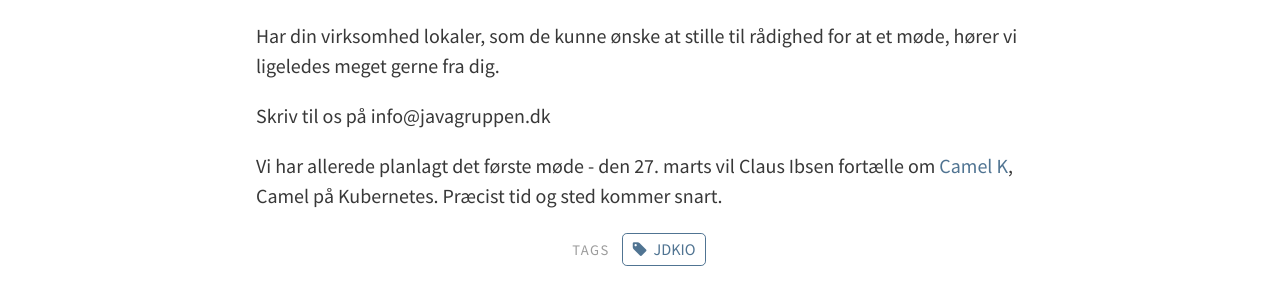
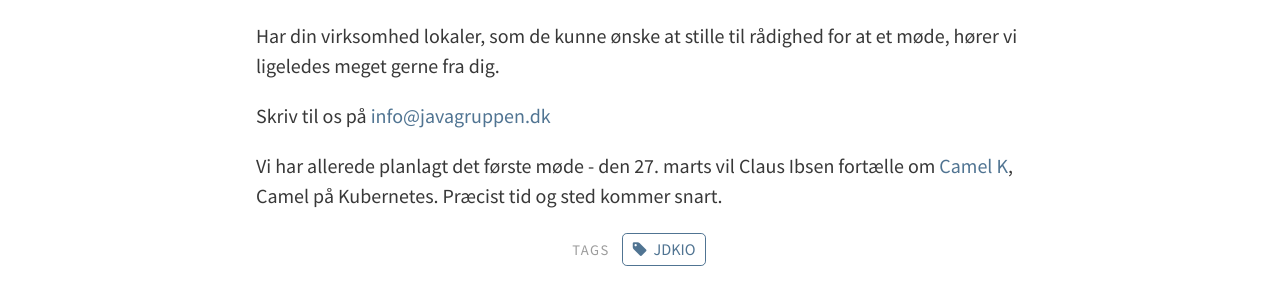
Before and after one commit to javagruppen/site, a Jekyll site: the page built from _posts/2019/2019-03-09-jdkio-udmelding.md, in a window 1280 px wide. Shown: the part 438-736 px from the top of the page. Built offline with Jekyll 4.4.1, drawn with Linux system fonts in a browser that asks for light colours; part of the change alters nothing that is shown.

```diff
--- a/_posts/2019/2019-03-09-jdkio-udmelding.md
+++ b/_posts/2019/2019-03-09-jdkio-udmelding.md
@@ -10,6 +10,6 @@ Bestyrelsen har selv mange ideer til emner, men vi vil meget gerne have input fr
 
 Har din virksomhed lokaler, som de kunne ønske at stille til rådighed for at et møde, hører vi ligeledes meget gerne fra dig.
 
-Skriv til os på info@javagruppen.dk
+Skriv til os på [info@javagruppen.dk](mailto:info@javagruppen.dk)
 
 Vi har allerede planlagt det første møde - den 27. marts vil Claus Ibsen fortælle om [Camel K](https://github.com/apache/camel-k/blob/master/README.adoc), Camel på Kubernetes. Præcist tid og sted kommer snart.
```
